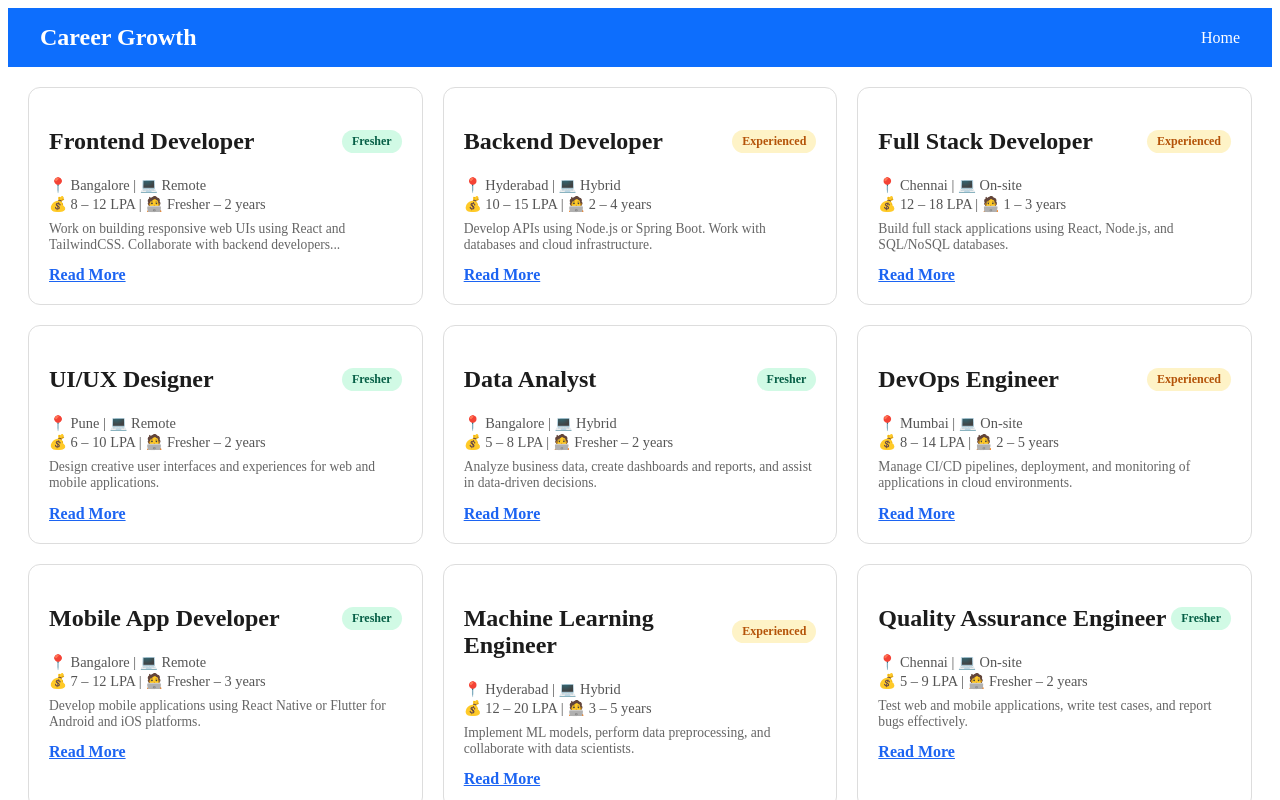
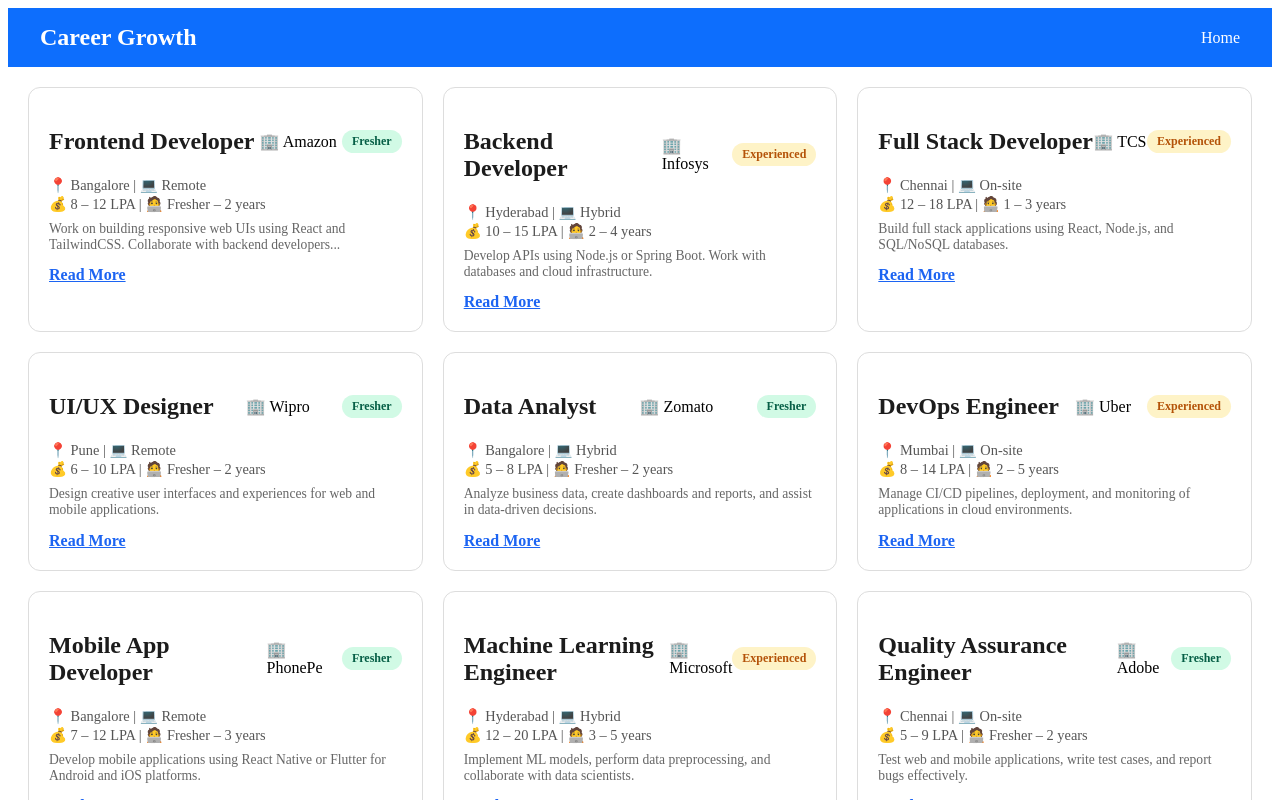
Before and after one commit to Pratibhajha2968/Job_Portal_FullStackProject, a React (Vite) app in the folder Job_Portal_Frontend/: page /jobs in a window 1280 px wide. Shown: the top 800 px of the page. Built offline with nearby package versions, Linux system fonts and the light colour scheme.

Commit message:
companies

```diff
--- a/Job_Portal_Frontend/src/pages/Jobs.jsx
+++ b/Job_Portal_Frontend/src/pages/Jobs.jsx
@@ -272,6 +272,8 @@ const Jobs = () => {
         >
           <div className="job-header">
             <h2>{job.title}</h2>
+            <p className="company-name">🏢 {job.company}</p>
+
             <span
               className={
                 job.experience.toLowerCase().includes("fresher")
```
